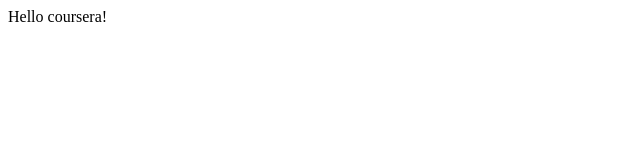
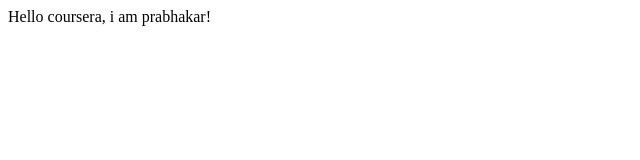
Before and after one commit to IAmPrabhakar/coursera-test, a plain HTML site: page index.html in a window 1280 px wide. Shown: the whole page, without its empty margins (0-640 px from the left). Drawn offline with Linux system fonts and the light colour scheme.

Commit message:
second commit

```diff
--- a/index.html
+++ b/index.html
@@ -4,6 +4,6 @@
 	<title>Hello coursera!</title>
 </head>
 <body>
-<h>Hello coursera!</h>
+<h>Hello coursera, i am prabhakar!</h>
 </body>
 </html>
```
